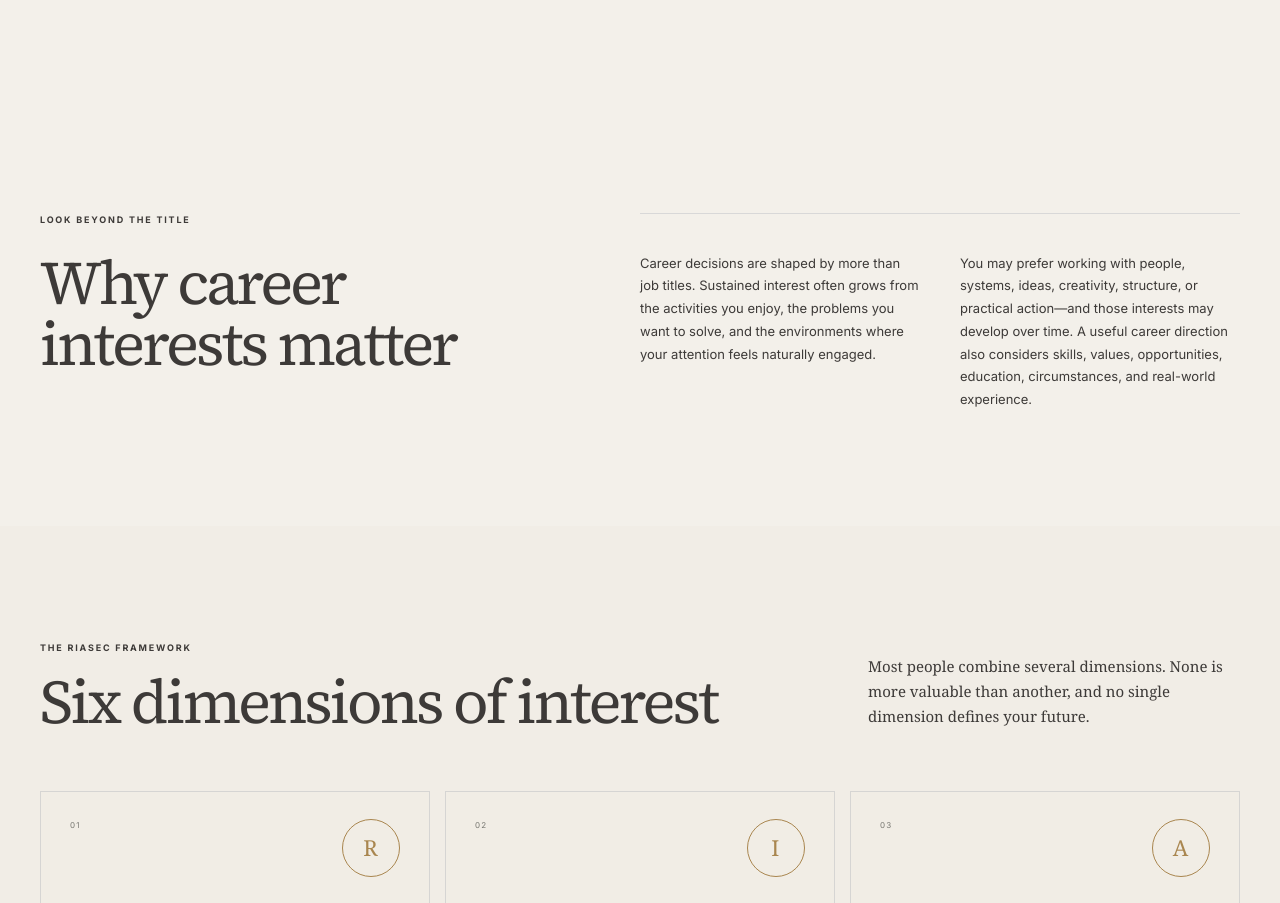
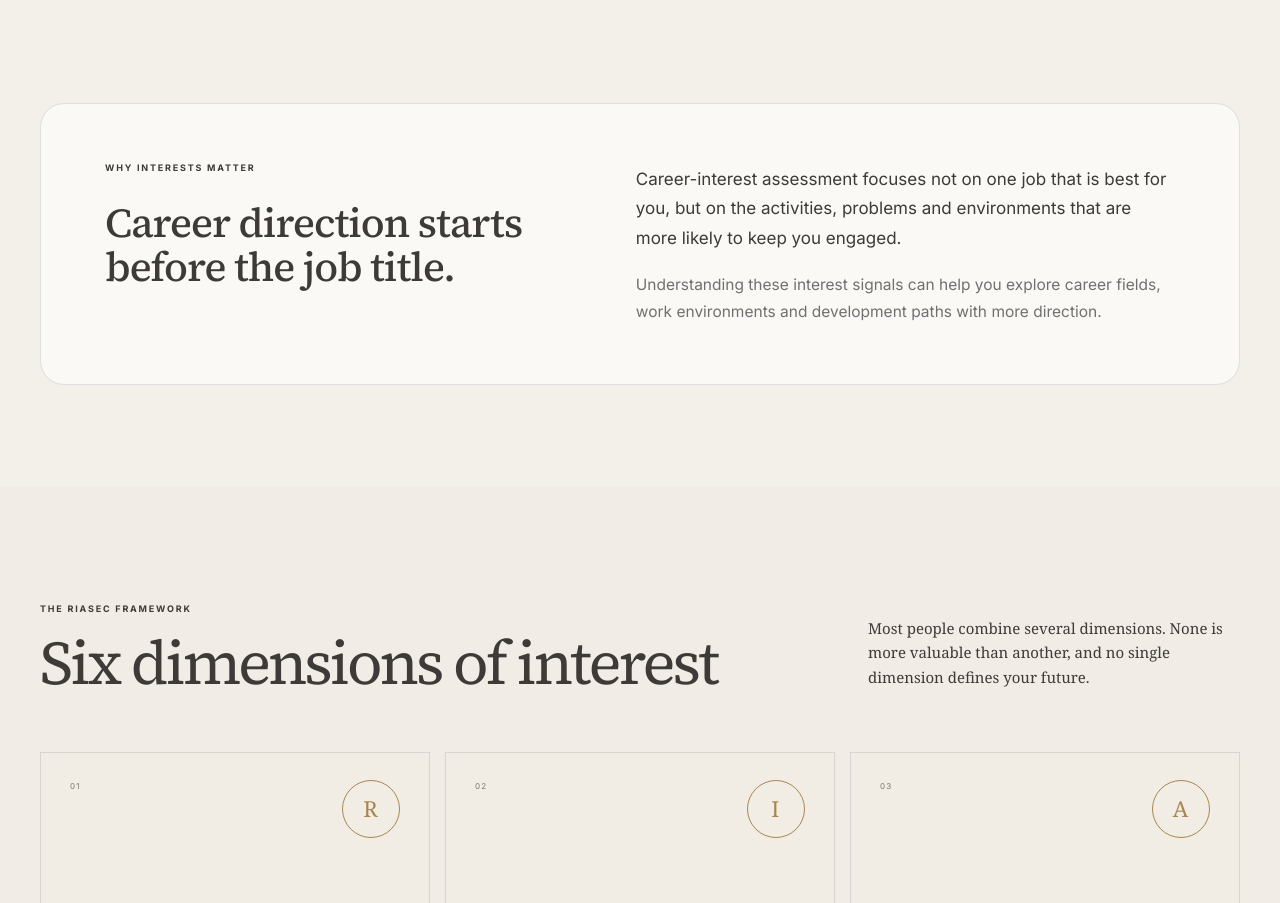
Before and after one commit to sidragon13-cyber/innergeodessa, a Next.js app: page /career in a window 1280 px wide. Shown: the part 860-1763 px from the top of the page. Built offline with nearby package versions, Linux system fonts and the light colour scheme; no server answers.

Commit message:
style(career): refine interest context

```diff
--- a/src/components/career/career-landing-v1.module.css
+++ b/src/components/career/career-landing-v1.module.css
@@ -315,6 +315,70 @@
   bottom: 10%;
 }
 
+.contextSection {
+  padding-top: 0;
+  padding-bottom: clamp(78px, 8vw, 108px);
+}
+
+.contextGrid {
+  display: grid;
+  grid-template-columns:
+    minmax(0, 0.9fr)
+    minmax(0, 1.1fr);
+  gap: clamp(54px, 7vw, 96px);
+  align-items: start;
+  padding:
+    clamp(42px, 4.5vw, 58px)
+    clamp(44px, 5vw, 68px);
+  border: 1.5px solid
+    var(--brand-border, #ddd8cf);
+  border-radius: 24px;
+  background:
+    rgba(255, 255, 255, 0.58);
+}
+
+.contextHeading h2 {
+  max-width: 470px;
+  margin: 14px 0 0;
+  color:
+    var(--brand-text, #3d3a38);
+  font-family:
+    var(
+      --font-display,
+      "Source Serif 4",
+      Georgia,
+      serif
+    );
+  font-size:
+    clamp(34px, 3.2vw, 46px);
+  font-weight: 500;
+  line-height: 1.08;
+  letter-spacing: -0.025em;
+  text-wrap: balance;
+}
+
+.contextCopy {
+  display: grid;
+  gap: 18px;
+  max-width: 620px;
+  padding-top: 4px;
+}
+
+.contextCopy p {
+  margin: 0;
+  color:
+    var(--brand-text-secondary, #6f706f);
+  font-size: 15.5px;
+  line-height: 1.78;
+}
+
+.contextCopy p:first-child {
+  color:
+    var(--brand-text, #3d3a38);
+  font-size: 17px;
+  line-height: 1.72;
+}
+
 @media (max-width: 1050px) {
   .heroGrid {
     grid-template-columns:
@@ -339,6 +403,16 @@
 }
 
 @media (max-width: 900px) {
+  .contextGrid {
+    grid-template-columns: 1fr;
+    gap: 30px;
+    padding: 42px 38px;
+  }
+
+  .contextCopy {
+    max-width: 720px;
+  }
+
   .hero {
     padding-top: 30px;
     padding-bottom: 72px;
@@ -371,6 +445,28 @@
 }
 
 @media (max-width: 620px) {
+  .contextSection {
+    padding-bottom: 60px;
+  }
+
+  .contextGrid {
+    gap: 24px;
+    padding: 34px 24px;
+    border-radius: 20px;
+  }
+
+  .contextHeading h2 {
+    font-size: 34px;
+  }
+
+  .contextCopy p {
+    font-size: 14.5px;
+  }
+
+  .contextCopy p:first-child {
+    font-size: 15.5px;
+  }
+
   .hero {
     padding-top: 20px;
     padding-bottom: 58px;
--- a/src/components/career/career-landing.tsx
+++ b/src/components/career/career-landing.tsx
@@ -150,21 +150,25 @@ export function CareerLanding() {
 
       <Container
         as="section"
-        className="career-context"
+        size="wide"
+        className={styles.contextSection}
       >
-        <div className="career-context-heading">
+        <div className={styles.contextGrid}>
+          <div className={styles.contextHeading}>
             <p className="eyebrow">
               {dictionary.context.eyebrow}
             </p>
+
             <h2>{dictionary.context.title}</h2>
           </div>
 
-        <div className="career-context-copy">
+          <div className={styles.contextCopy}>
             {dictionary.context.paragraphs.map(
               (paragraph) => (
                 <p key={paragraph}>{paragraph}</p>
               ),
             )}
+          </div>
         </div>
       </Container>
 
--- a/src/data/i18n/career.ts
+++ b/src/data/i18n/career.ts
@@ -108,11 +108,11 @@ export const careerLandingDictionaries: Record<
     },
 
     context: {
-      eyebrow: "Look beyond the title",
-      title: "Why career interests matter",
+      eyebrow: "Why interests matter",
+      title: "Career direction starts before the job title.",
       paragraphs: [
-        "Career decisions are shaped by more than job titles. Sustained interest often grows from the activities you enjoy, the problems you want to solve, and the environments where your attention feels naturally engaged.",
-        "You may prefer working with people, systems, ideas, creativity, structure, or practical action—and those interests may develop over time. A useful career direction also considers skills, values, opportunities, education, circumstances, and real-world experience.",
+        "Career-interest assessment focuses not on one job that is best for you, but on the activities, problems and environments that are more likely to keep you engaged.",
+        "Understanding these interest signals can help you explore career fields, work environments and development paths with more direction.",
       ],
     },
 
@@ -308,11 +308,11 @@ export const careerLandingDictionaries: Record<
     },
 
     context: {
-      eyebrow: "不只看职业名称",
-      title: "为什么职业兴趣很重要",
+      eyebrow: "为什么先理解兴趣",
+      title: "职业方向，不只是从职位名称开始。",
       paragraphs: [
-        "职业决定并不只是由职位名称决定。持续的兴趣往往来自你喜欢参与的活动、希望解决的问题，以及能够让你自然投入注意力的环境。",
-        "你可能更喜欢与人、系统、思想、创意、结构或实际行动打交道，而这些兴趣也会随时间发展。适合的职业方向还需要综合技能、价值观、机会、教育背景、现实条件和实际经验。",
+        "职业兴趣测评关注的，不是“哪一个职业最适合你”，而是哪些活动、问题与环境更容易让你愿意持续投入。",
+        "理解这些兴趣线索，可以帮助你更有方向地探索职业领域、工作环境与发展路径。",
       ],
     },
 
```
Lines whose indentation alone changed are shown as unchanged.
